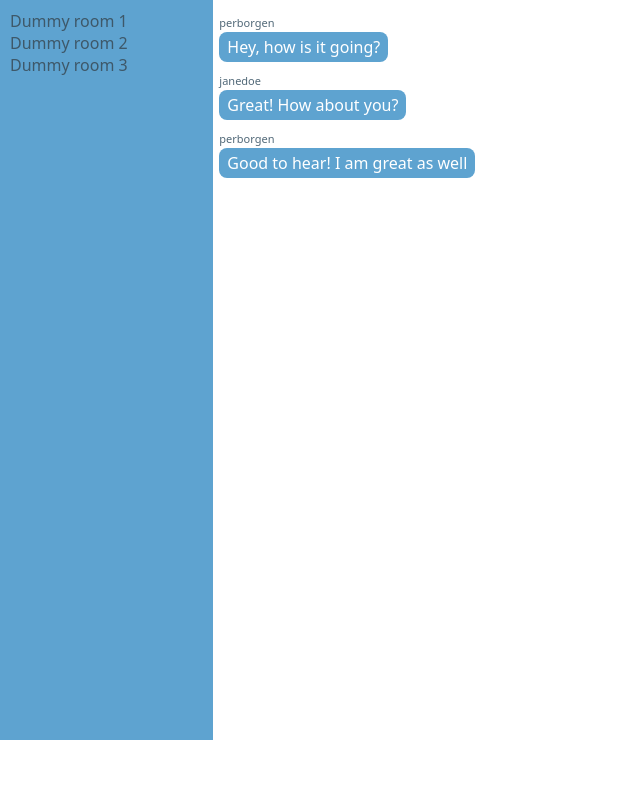
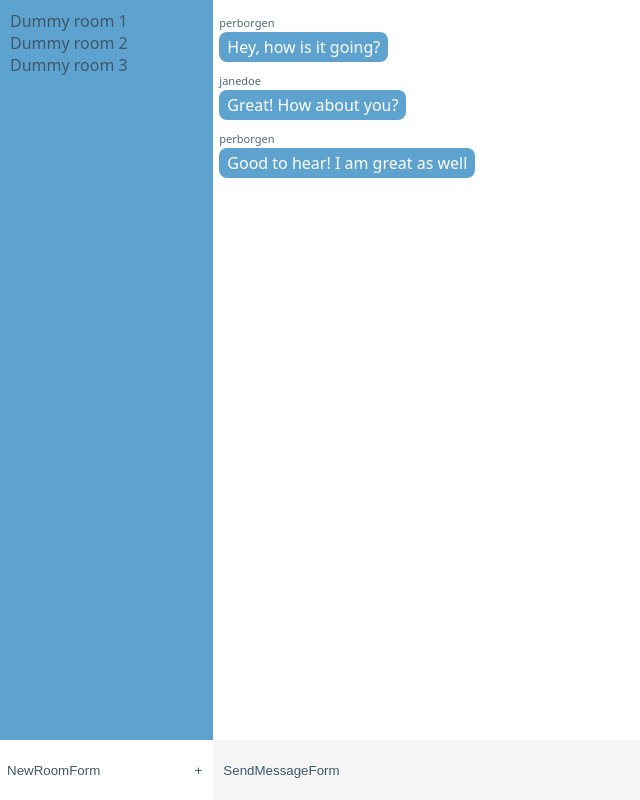
Before and after one commit to Yauheni-Butski/gambit-react-chat, a React (Create React App) app: page / in a window 1280 px wide. Shown: the whole page, without its empty margins (0-640 px from the left). Built offline with nearby package versions, Linux system fonts and the light colour scheme.

Commit message:
Rework app: 1. Add NewRoomForm component 2. Rename AddMessage -> SendMessageForm component

```diff
--- a/src/App.js
+++ b/src/App.js
@@ -7,6 +7,8 @@ import { AddMessage } from "./containers/AddMessage"; */
 
 import { RoomList } from "./containers/RoomList";
 import { MessagesList } from "./containers/MessagesList";
+import { SendMessageForm } from "./containers/SendMessageForm";
+import { NewRoomForm } from "./containers/NewRoomForm"
 
 class App extends Component {
   render() {
@@ -23,6 +25,8 @@ class App extends Component {
     <div className="app">
       <RoomList />
       <MessagesList />
+      <SendMessageForm />
+      <NewRoomForm />
     </div>
   );
   }
--- /dev/null
+++ b/src/components/NewRoomForm.js
@@ -0,0 +1,26 @@
+import React, { Component } from 'react'
+import PropTypes from 'prop-types';
+
+/* TODO. 1. Использовать метод addNewRoom */
+
+class NewRoomForm extends Component {
+    render () {
+        return (
+            <div className="new-room-form">
+                <form>
+                    <input
+                        type="text"
+                        placeholder="NewRoomForm"
+                        required />
+                    <button id="create-room-btn" type="submit">+</button>
+            </form>
+        </div>
+        )
+    }
+}
+
+NewRoomForm.propTypes = {
+    addNewRoom: PropTypes.func.isRequired
+}
+
+export default NewRoomForm
--- /dev/null
+++ b/src/components/SendMessageForm.js
@@ -0,0 +1,48 @@
+import React, { Component } from 'react';
+import PropTypes from 'prop-types';
+
+//TODO. Make class component
+/* const AddMessage = (props) => {
+    let input
+
+    const onKeyPress = event => {
+        if (event.key === 'Enter') {
+            props.sendMessage(input.value, 'Me');
+            input.value = '';
+        }
+    }
+
+    return (
+        <section id="new-message">
+            <input
+            onKeyPress={onKeyPress}
+            type="text"
+            ref={(node) => {
+                input = node;
+            }}
+            />
+        </section>
+    )
+} */
+
+
+/* TODO. 1. this.props.sendMessage - сократить, просто использовать sendMessage в разметке */
+class SendMessageForm extends Component {
+    render() {
+        return (
+            <form className="send-message-form">
+                <input
+                    placeholder="SendMessageForm"
+                    type="text" />
+            </form>
+        )
+    }
+}
+
+
+
+SendMessageForm.propTypes = {
+    sendMessage: PropTypes.func.isRequired
+}
+
+export default SendMessageForm
--- /dev/null
+++ b/src/containers/NewRoomForm.js
@@ -0,0 +1,11 @@
+import { connect } from 'react-redux'
+import NewRoomFormComponent from '../components/NewRoomForm'
+import { addRoom } from '../actions'
+
+const mapDispatchToProps = dispatch => ({
+    addNewRoom: (name) => {
+        dispatch(addRoom(name));
+    }
+});
+
+export const NewRoomForm = connect(() => ({}), mapDispatchToProps)(NewRoomFormComponent)
--- /dev/null
+++ b/src/containers/SendMessageForm.js
@@ -0,0 +1,14 @@
+import { connect } from 'react-redux'
+import SendMessageFormComponent from '../components/SendMessageForm'
+import { addMessage } from '../actions'
+
+/* TODO. 1. Переименовать addMessage -> sendMessage */
+/* TODO. 2. Структуру метода sendMessage изменить */
+
+const mapDispatchToProps = dispatch => ({
+    sendMessage: (message, author) => {
+        dispatch(addMessage(message, author));
+    }
+});
+
+export const SendMessageForm = connect(() => ({}), mapDispatchToProps)(SendMessageFormComponent)
```
Also changed, not shown: src/components/AddMessage.js (deleted, +0 -33 lines), src/containers/AddMessage.js (deleted, +0 -11 lines).
